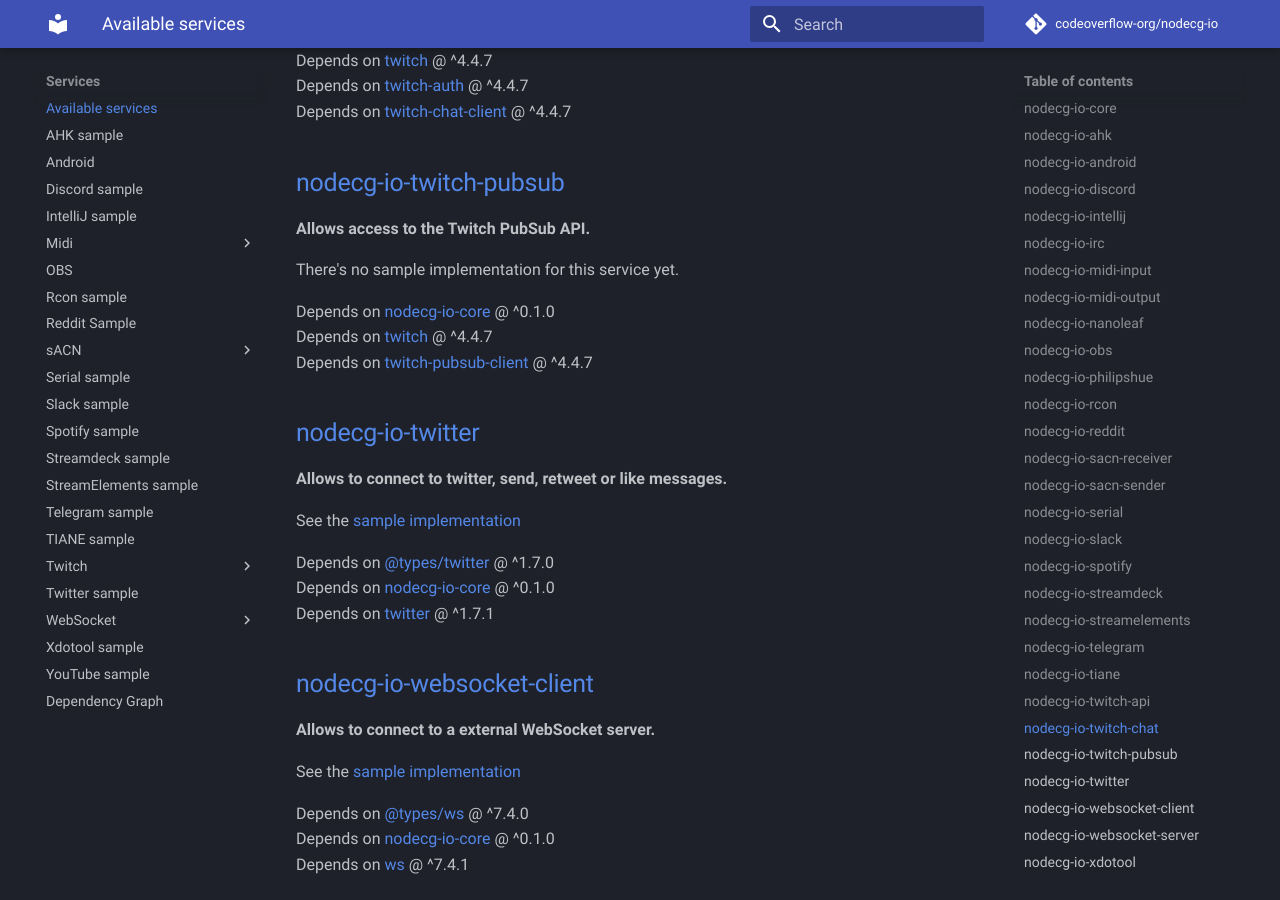
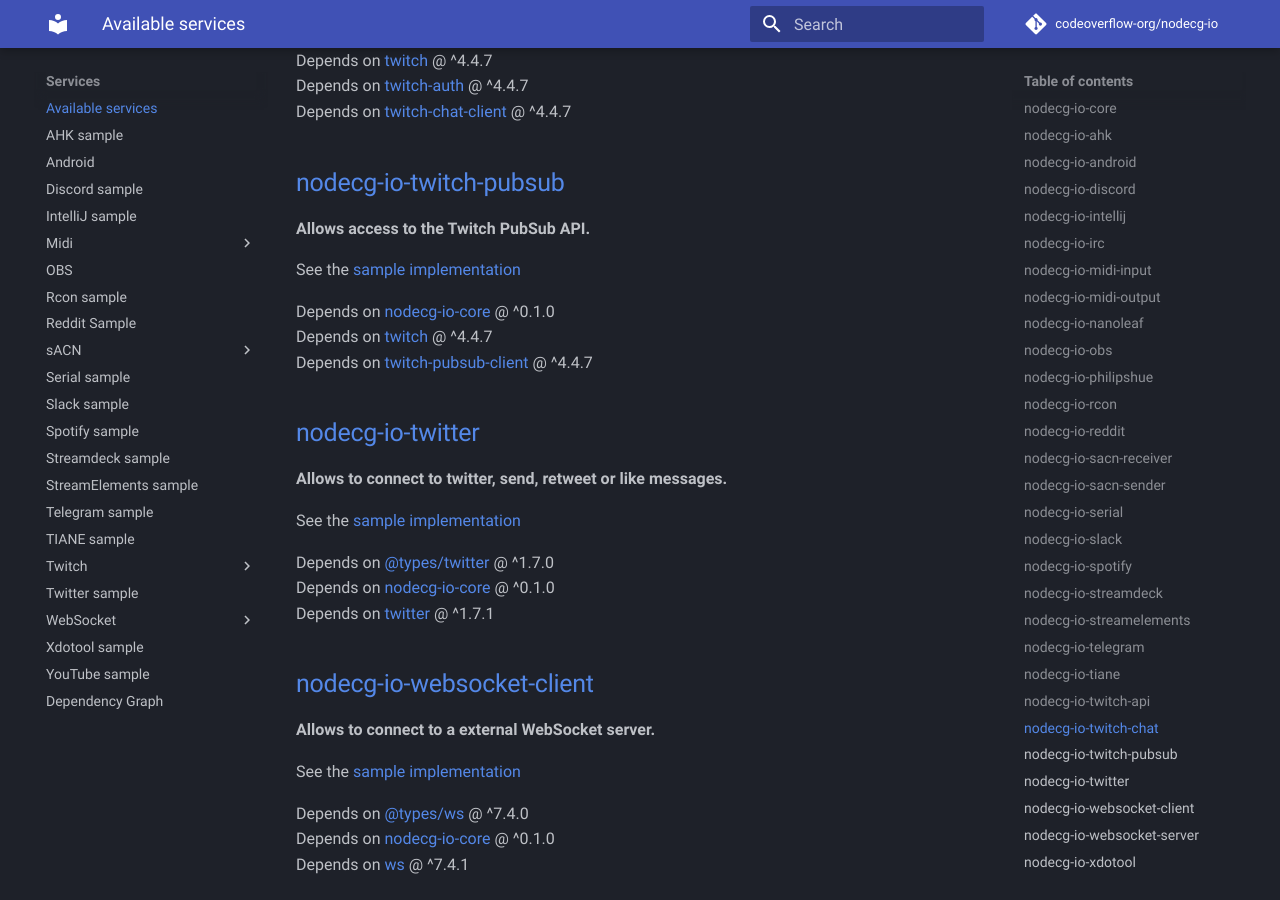
Before and after one commit to codeoverflow-org/nodecg-io-docs, an MkDocs documentation site: the page built from docs/services.md, in a window 1280 px wide and 900 px high, scrolled down 5840 px. Built offline with MkDocs 1.6.1 and Material for MkDocs 9.7.7, drawn with Linux system fonts in a browser that asks for light colours; comment, search, counter and statistics services are not loaded.

Commit message:
Update generated documentation ( codeoverflow-org/nodecg-io@f769cc1ef0ef67e020a8798fe3c193894237e4a6)

```diff
--- a/docs/services.md
+++ b/docs/services.md
@@ -232,7 +232,7 @@
 
 **Allows access to the Twitch PubSub API.**
 
-There's no sample implementation for this service yet.
+See the [sample implementation](samples/twitch-pubsub.md)
 
 Depends on [nodecg-io-core](https://github.com/codeoverflow-org/nodecg-io/tree/master/nodecg-io-core) @ ^0.1.0 <br>
 Depends on [twitch](https://www.npmjs.com/package/twitch) @ ^4.4.7 <br>
```
